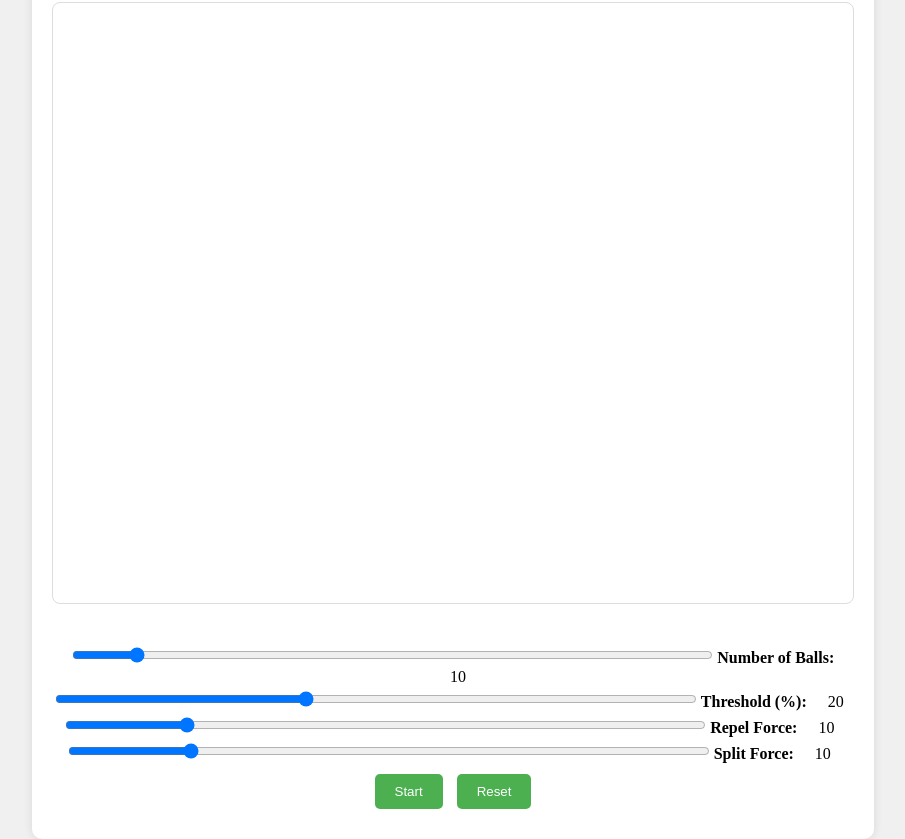
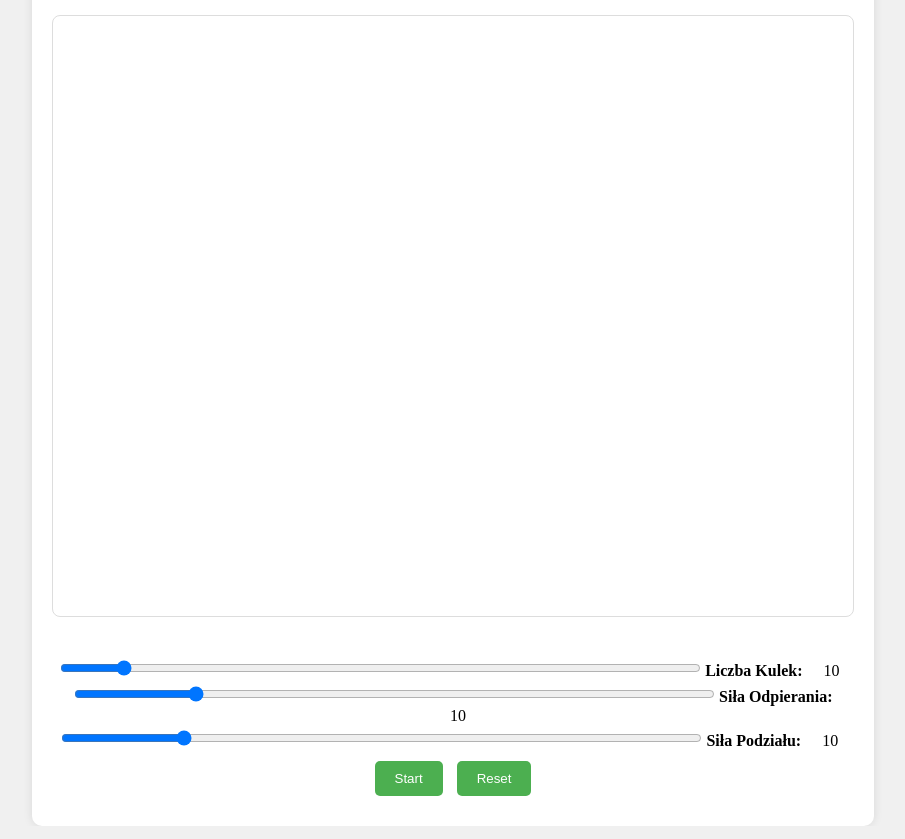
Before and after one commit to d4akon/Lab6, a plain HTML site: page index.html in a window 1280 px wide. Shown: the whole page, without its empty margins (187-1092 px from the left). Drawn offline with Linux system fonts and the light colour scheme.

Commit message:
refactor

```diff
--- a/index.html
+++ b/index.html
@@ -18,12 +18,8 @@
         step="1"
         value="10"
       />
-      <label for="numberOfBalls">Number of Balls:</label>
+      <label for="numberOfBalls">Liczba Kulek:</label>
       <output id="numberOfBallsOutput">10</output>
-      <br />
-      <input type="range" id="threshold" min="1" max="50" step="1" value="20" />
-      <label for="threshold">Threshold (%):</label>
-      <output id="thresholdOutput">20</output>
       <br />
       <input
         type="range"
@@ -33,7 +29,7 @@
         step="1"
         value="10"
       />
-      <label for="repelForce">Repel Force:</label>
+      <label for="repelForce">Siła Odpierania:</label>
       <output id="repelForceOutput">10</output>
       <br />
       <input
@@ -44,7 +40,7 @@
         step="1"
         value="10"
       />
-      <label for="splitForce">Split Force:</label>
+      <label for="splitForce">Siła Podziału:</label>
       <output id="splitForceOutput">10</output>
       <br />
       <button id="startButton">Start</button>
```
